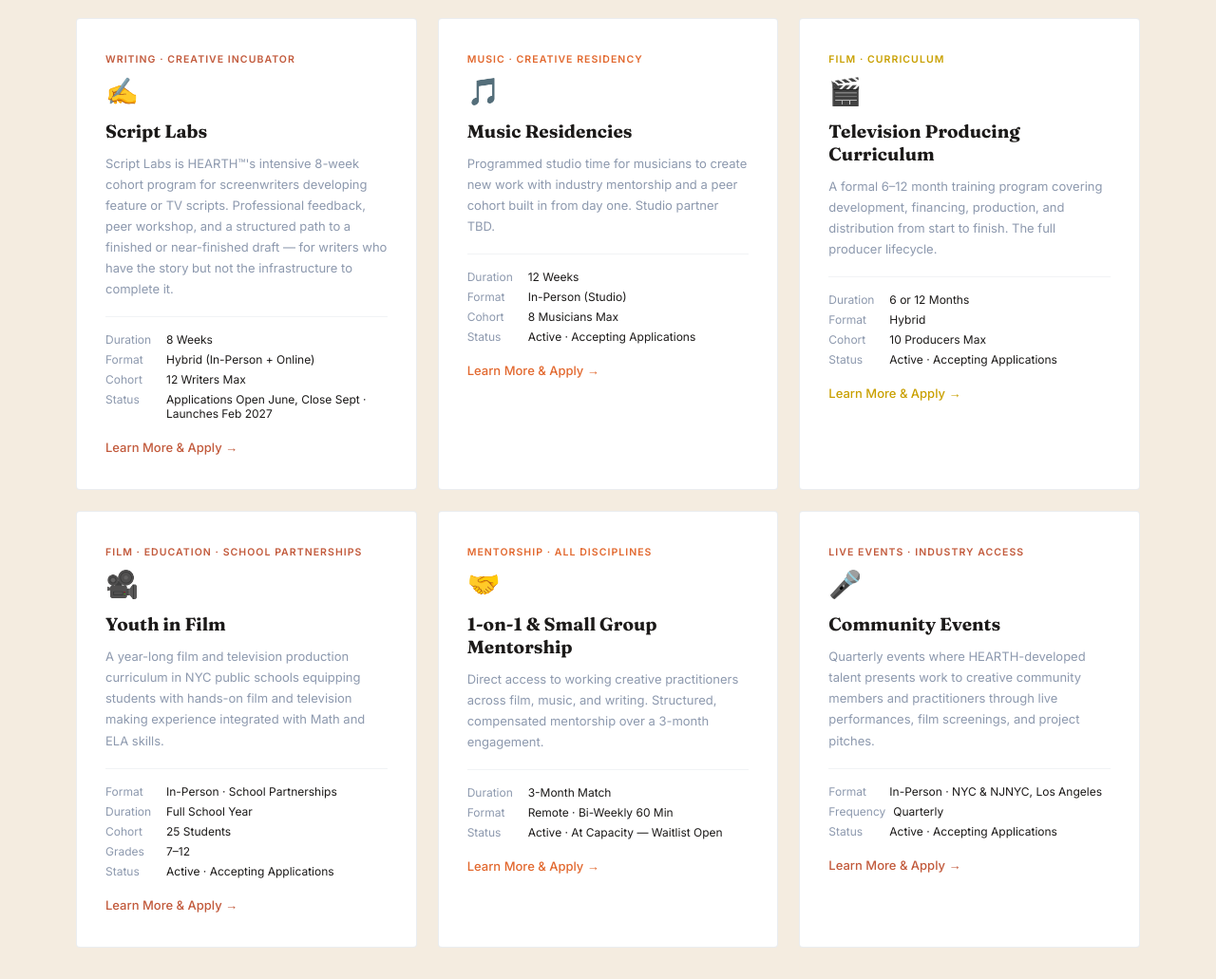
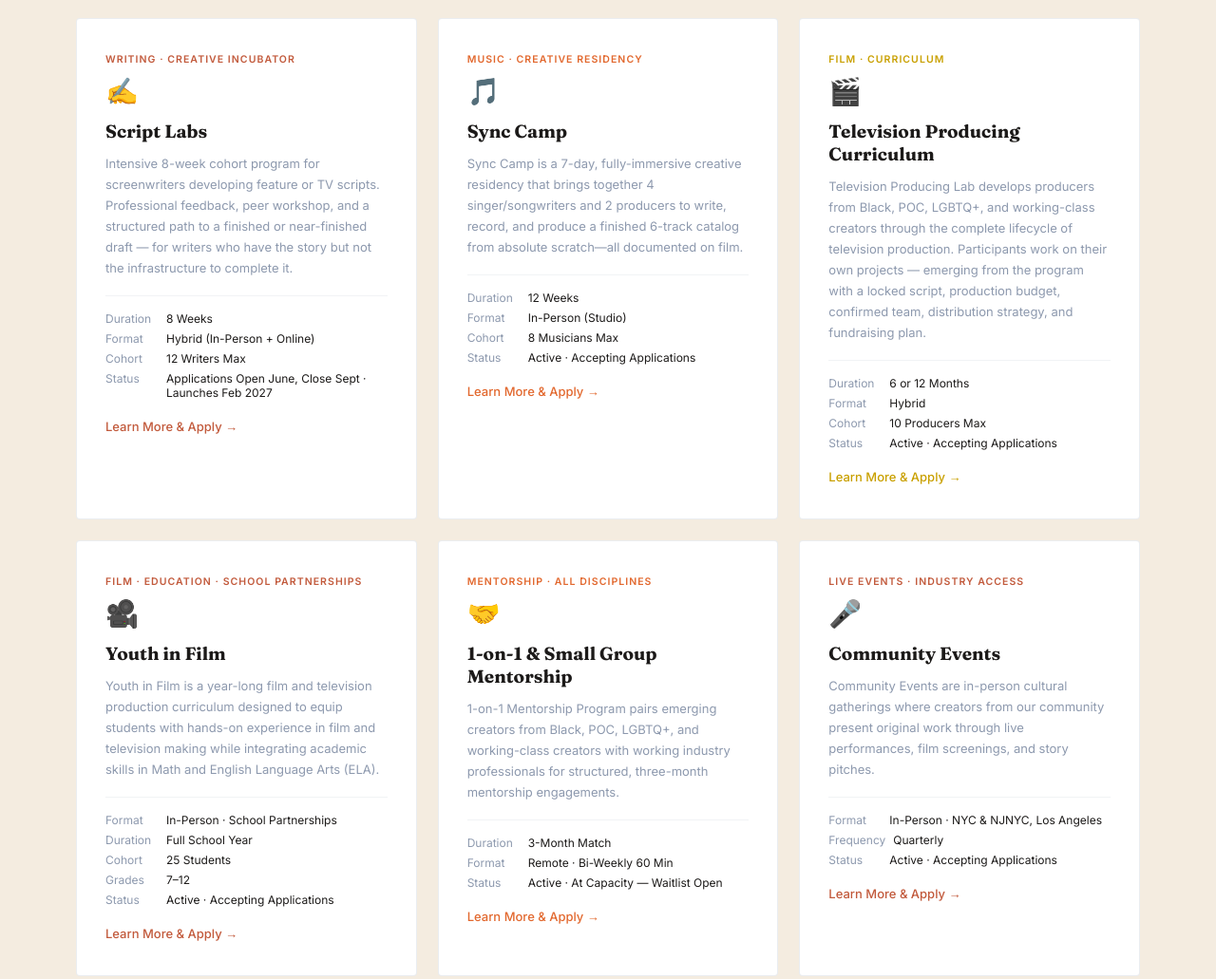
Before and after one commit to hearthstudios/hearth, a website: page programs.html in a window 1280 px wide. Shown: the part 920-1951 px from the top of the page at 95% size. Drawn offline with Linux system fonts and the light colour scheme.

Commit message:
Update programs.html

```diff
--- a/programs.html
+++ b/programs.html
@@ -1094,7 +1094,7 @@
       <div class="pc-tag">Writing · Creative Incubator</div>
       <div style="font-size:28px;margin-bottom:14px;">✍️</div>
       <div class="pc-name">Script Labs</div>
-      <p class="pc-desc">Script Labs is HEARTH™'s intensive 8-week cohort program for screenwriters developing feature or TV scripts. Professional feedback, peer workshop, and a structured path to a finished or near-finished draft — for writers who have the story but not the infrastructure to complete it.</p>
+      <p class="pc-desc">Intensive 8-week cohort program for screenwriters developing feature or TV scripts. Professional feedback, peer workshop, and a structured path to a finished or near-finished draft — for writers who have the story but not the infrastructure to complete it.</p>
       <div class="pc-details">
         <div class="pc-detail"><span>Duration</span><span>8 Weeks</span></div>
         <div class="pc-detail"><span>Format</span><span>Hybrid (In-Person + Online)</span></div>
@@ -1107,8 +1107,8 @@
     <div class="prog-card" style="cursor:pointer;" onclick="window.location.href=this.querySelector('.pc-cta').href" id="music-residencies" data-cat="music">
       <div class="pc-tag" style="color:var(--ember);">Music · Creative Residency</div>
       <div style="font-size:28px;margin-bottom:14px;">🎵</div>
-      <div class="pc-name">Music Residencies</div>
-      <p class="pc-desc">Programmed studio time for musicians to create new work with industry mentorship and a peer cohort built in from day one. Studio partner TBD.</p>
+      <div class="pc-name">Sync Camp</div>
+      <p class="pc-desc">Sync Camp is a 7-day, fully-immersive creative residency that brings together 4 singer/songwriters and 2 producers to write, record, and produce a finished 6-track catalog from absolute scratch—all documented on film.</p>
       <div class="pc-details">
         <div class="pc-detail"><span>Duration</span><span>12 Weeks</span></div>
         <div class="pc-detail"><span>Format</span><span>In-Person (Studio)</span></div>
@@ -1122,7 +1122,7 @@
       <div class="pc-tag" style="color:#c9a000;">Film · Curriculum</div>
       <div style="font-size:28px;margin-bottom:14px;">🎬</div>
       <div class="pc-name">Television Producing Curriculum</div>
-      <p class="pc-desc">A formal 6–12 month training program covering development, financing, production, and distribution from start to finish. The full producer lifecycle.</p>
+      <p class="pc-desc">Television Producing Lab develops producers from Black, POC, LGBTQ+, and working-class creators through the complete lifecycle of television production. Participants work on their own projects — emerging from the program with a locked script, production budget, confirmed team, distribution strategy, and fundraising plan.</p>
       <div class="pc-details">
         <div class="pc-detail"><span>Duration</span><span>6 or 12 Months</span></div>
         <div class="pc-detail"><span>Format</span><span>Hybrid</span></div>
@@ -1136,7 +1136,7 @@
       <div class="pc-tag" style="color:var(--terracotta);">Film · Education · School Partnerships</div>
       <div style="font-size:28px;margin-bottom:14px;">🎥</div>
       <div class="pc-name">Youth in Film</div>
-      <p class="pc-desc">A year-long film and television production curriculum in NYC public schools equipping students with hands-on film and television making experience integrated with Math and ELA skills.</p>
+      <p class="pc-desc">Youth in Film is a year-long film and television production curriculum designed to equip students with hands-on experience in film and television making while integrating academic skills in Math and English Language Arts (ELA).</p>
       <div class="pc-details">
         <div class="pc-detail"><span>Format</span><span>In-Person · School Partnerships</span></div>
         <div class="pc-detail"><span>Duration</span><span>Full School Year</span></div>
@@ -1151,7 +1151,7 @@
       <div class="pc-tag" style="color:var(--ember);">Mentorship · All Disciplines</div>
       <div style="font-size:28px;margin-bottom:14px;">🤝</div>
       <div class="pc-name">1-on-1 &amp; Small Group Mentorship</div>
-      <p class="pc-desc">Direct access to working creative practitioners across film, music, and writing. Structured, compensated mentorship over a 3-month engagement.</p>
+      <p class="pc-desc">1-on-1 Mentorship Program pairs emerging creators from Black, POC, LGBTQ+, and working-class creators with working industry professionals for structured, three-month mentorship engagements.</p>
       <div class="pc-details">
         <div class="pc-detail"><span>Duration</span><span>3-Month Match</span></div>
         <div class="pc-detail"><span>Format</span><span>Remote · Bi-Weekly 60 Min</span></div>
@@ -1164,7 +1164,7 @@
       <div class="pc-tag">Live Events · Industry Access</div>
       <div style="font-size:28px;margin-bottom:14px;">🎤</div>
       <div class="pc-name">Community Events</div>
-      <p class="pc-desc">Quarterly events where HEARTH-developed talent presents work to creative community members and practitioners through live performances, film screenings, and project pitches.</p>
+      <p class="pc-desc">Community Events are in-person cultural gatherings where creators from our community present original work through live performances, film screenings, and story pitches. </p>
       <div class="pc-details">
         <div class="pc-detail"><span>Format</span><span>In-Person · NYC & NJNYC, Los Angeles</span></div>
         <div class="pc-detail"><span>Frequency</span><span>Quarterly</span></div>
```
